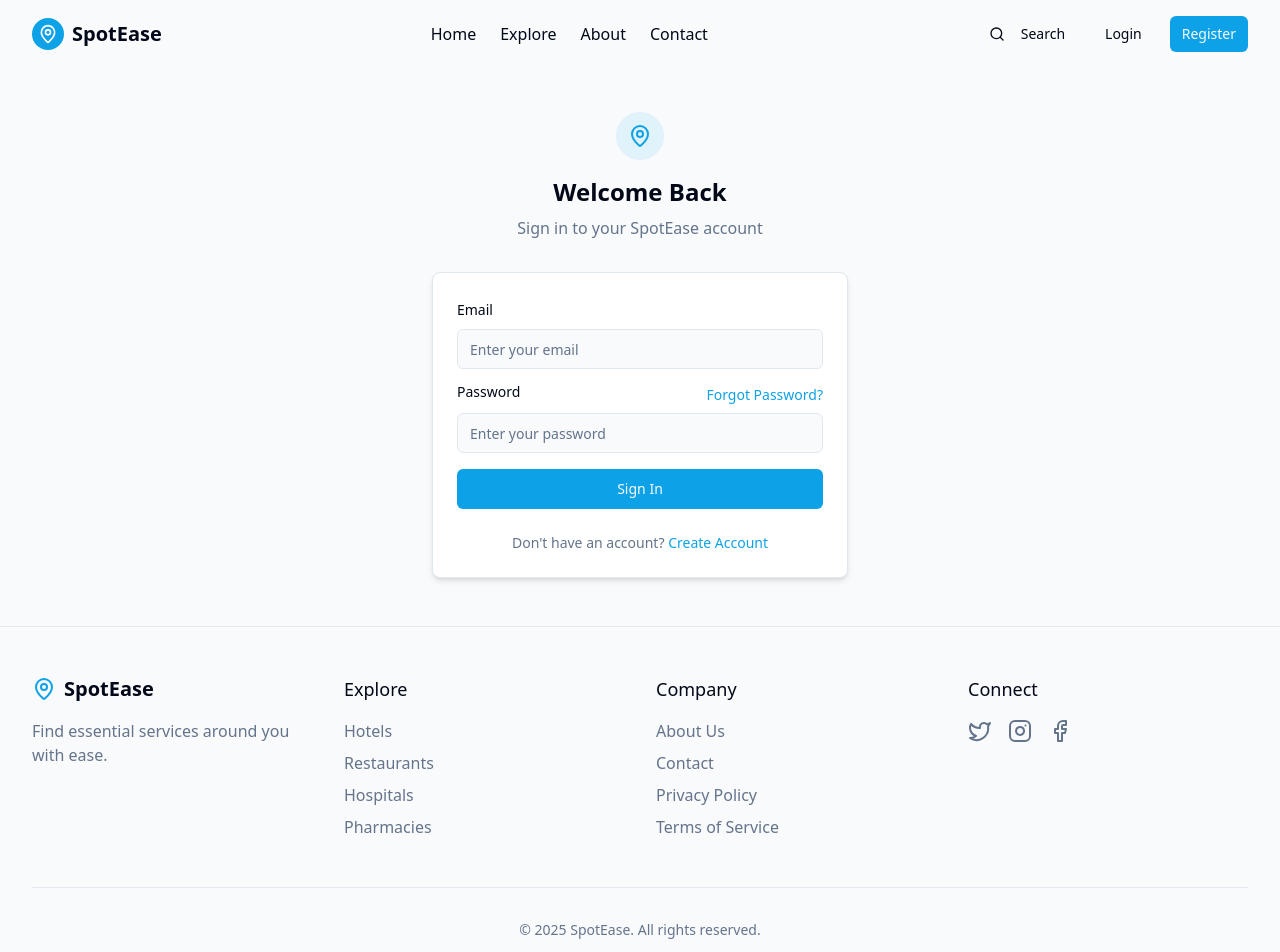
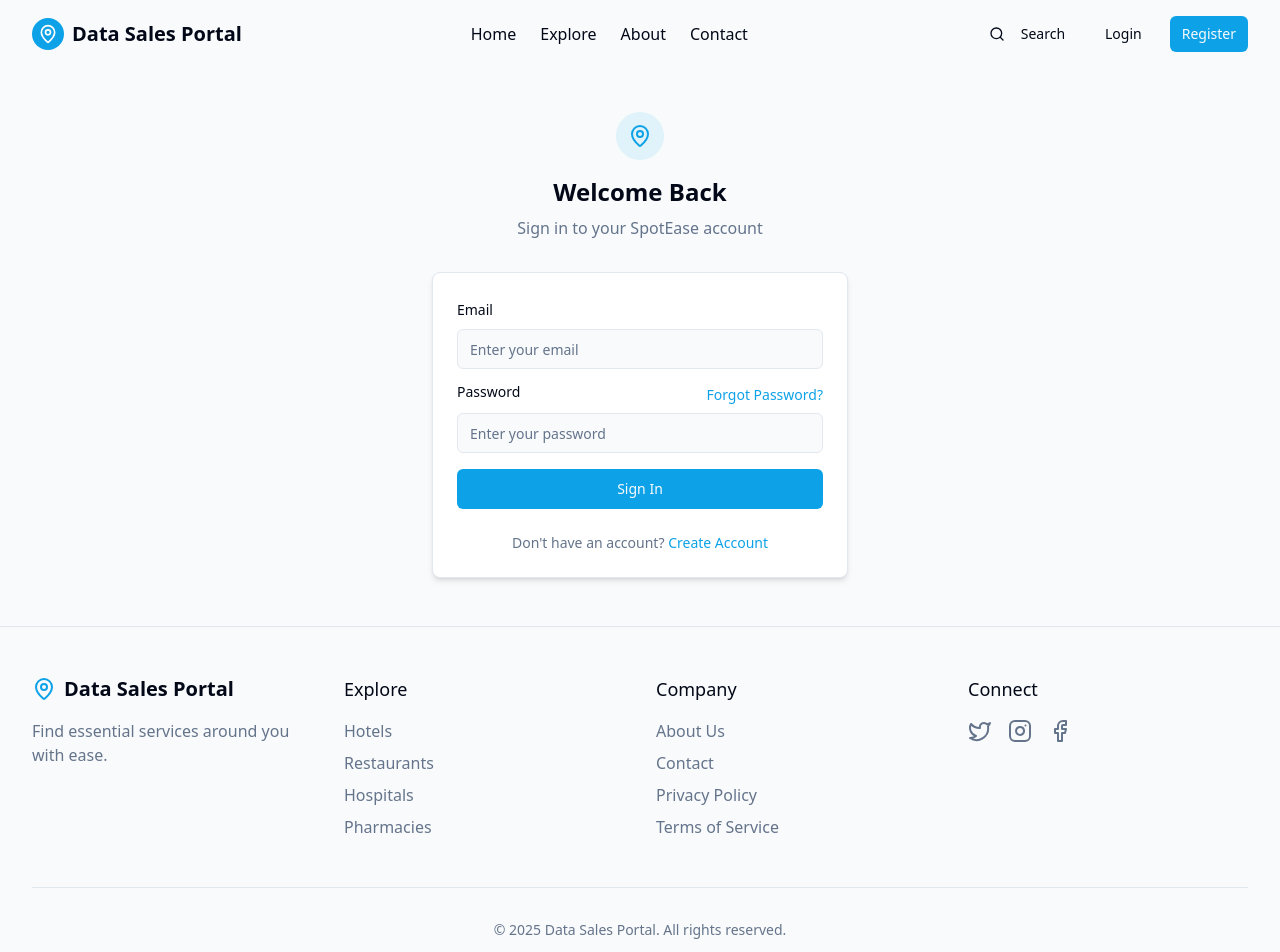
Before and after one commit to Amitkr77/nearby-spot-find, a React (Vite) app: page /login in a window 1280 px wide. Shown: the top 952 px of the page. Built offline with nearby package versions, Linux system fonts and the light colour scheme.

Commit message:
Rename project to Data sales portal
Update project name in relevant files.

```diff
--- a/index.html
+++ b/index.html
@@ -4,17 +4,17 @@
   <head>
     <meta charset="UTF-8" />
     <meta name="viewport" content="width=device-width, initial-scale=1.0" />
-    <title>SpotEase - Find Essential Services Near You</title>
-    <meta name="description" content="Find essential services like hotels, restaurants, hospitals and more around you with SpotEase." />
-    <meta name="author" content="SpotEase" />
+    <title>Data Sales Portal - Find Essential Services Near You</title>
+    <meta name="description" content="Find essential services like hotels, restaurants, hospitals and more around you with Data Sales Portal." />
+    <meta name="author" content="Data Sales Portal" />
 
-    <meta property="og:title" content="SpotEase - Find Essential Services Near You" />
-    <meta property="og:description" content="Find essential services like hotels, restaurants, hospitals and more around you with SpotEase." />
+    <meta property="og:title" content="Data Sales Portal - Find Essential Services Near You" />
+    <meta property="og:description" content="Find essential services like hotels, restaurants, hospitals and more around you with Data Sales Portal." />
     <meta property="og:type" content="website" />
     <meta property="og:image" content="https://lovable.dev/opengraph-image-p98pqg.png" />
 
     <meta name="twitter:card" content="summary_large_image" />
-    <meta name="twitter:site" content="@spotease" />
+    <meta name="twitter:site" content="@datasalesportal" />
     <meta name="twitter:image" content="https://lovable.dev/opengraph-image-p98pqg.png" />
   </head>
 
--- a/src/components/layout/Footer.tsx
+++ b/src/components/layout/Footer.tsx
@@ -10,7 +10,7 @@ const Footer = () => {
           <div className="space-y-4">
             <div className="flex items-center gap-2">
               <MapPin className="h-6 w-6 text-primary" />
-              <span className="font-bold text-xl">SpotEase</span>
+              <span className="font-bold text-xl">Data Sales Portal</span>
             </div>
             <p className="text-muted-foreground">
               Find essential services around you with ease.
@@ -124,7 +124,7 @@ const Footer = () => {
         </div>
 
         <div className="mt-12 border-t pt-8 text-center text-sm text-muted-foreground">
-          <p>&copy; {new Date().getFullYear()} SpotEase. All rights reserved.</p>
+          <p>&copy; {new Date().getFullYear()} Data Sales Portal. All rights reserved.</p>
         </div>
       </div>
     </footer>
--- a/src/components/layout/Header.tsx
+++ b/src/components/layout/Header.tsx
@@ -83,7 +83,7 @@ const Header = () => {
           <div className="bg-primary rounded-full p-1.5">
             <MapPin className="h-5 w-5 text-white" />
           </div>
-          <span className="font-bold text-xl">SpotEase</span>
+          <span className="font-bold text-xl">Data Sales Portal</span>
         </Link>
 
         {/* Mobile menu button */}
```
